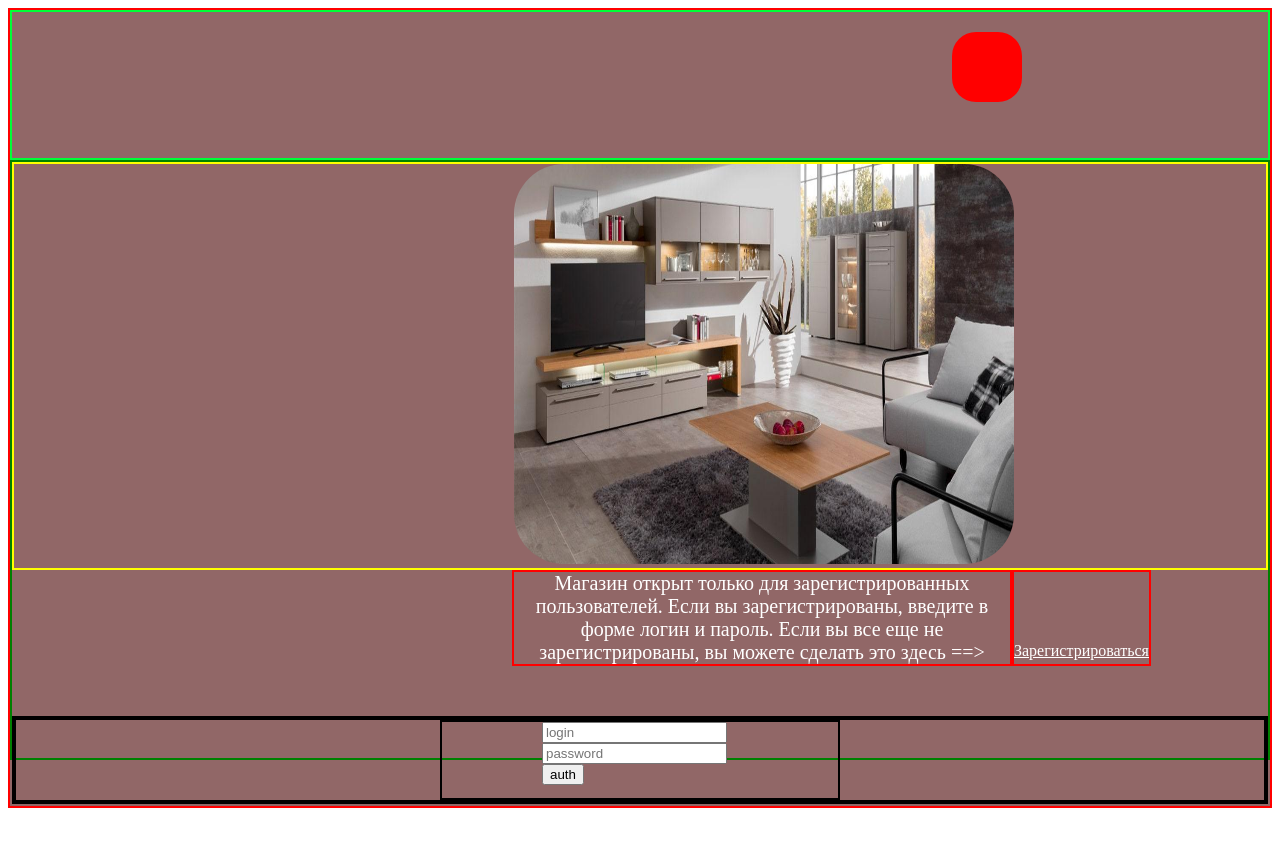
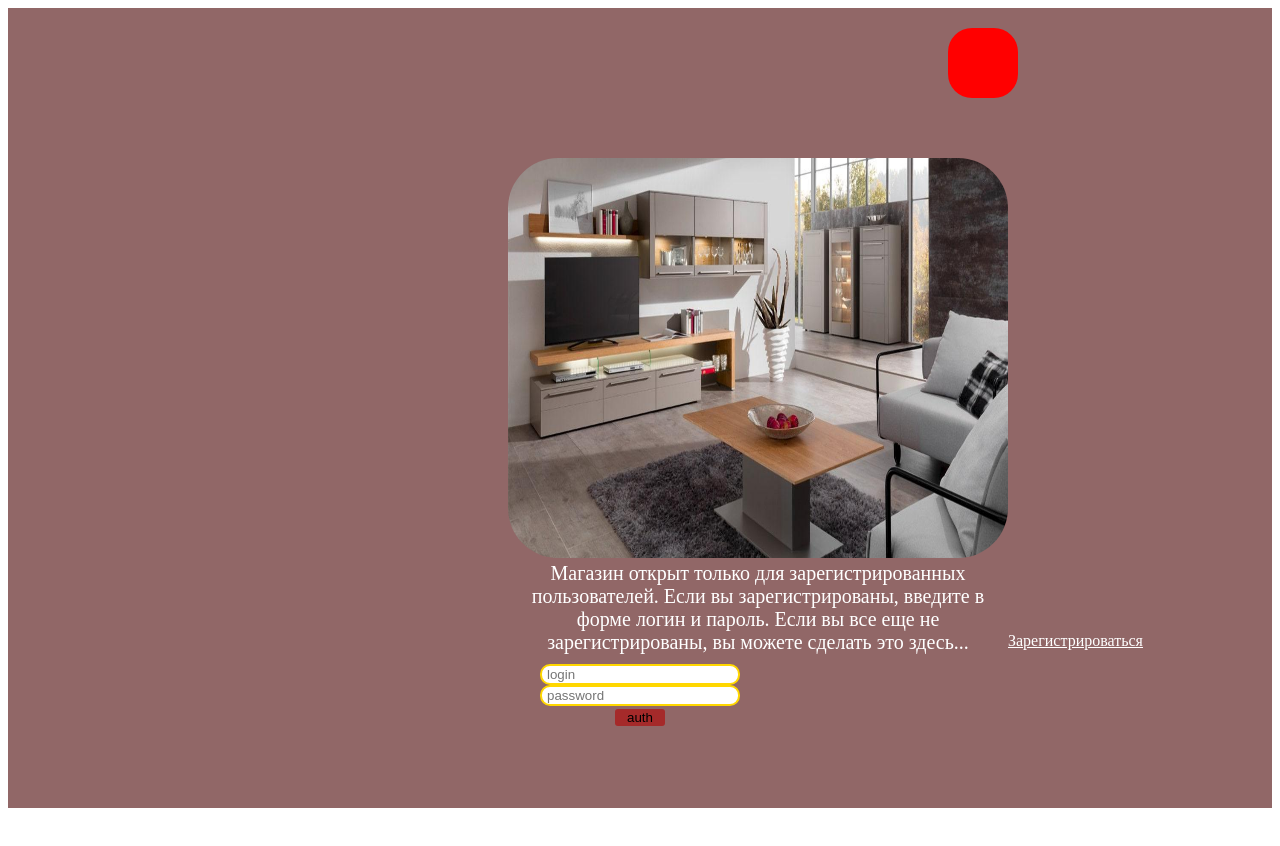
Before and after one commit to AnZoro1/frontend-online-furnuture-shop, a React (Create React App) app: page /login in a window 1280 px wide. Shown: the top 846 px of the page. Before the commit the page ends 816 px from the top, so only its background shows below. Built offline with nearby package versions, Linux system fonts and the light colour scheme.

Commit message:
finished SignIn component

```diff
--- a/src/components/authorization/SignIn.jsx
+++ b/src/components/authorization/SignIn.jsx
@@ -24,8 +24,6 @@ const SignIn = () => {
     dispatch(authSignIn({ login, password }))
   }
 
-
-
   if (error) {
     return <div>{error}</div>
   }
@@ -46,15 +44,18 @@ const SignIn = () => {
           <div className={styles.text}>
             Магазин открыт только для зарегистрированных пользователей. Если вы
             зарегистрированы, введите в форме логин и пароль. Если вы все еще не
-            зарегистрированы, вы можете сделать это здесь ==>
+            зарегистрированы, вы можете сделать это здесь...
           </div>{' '}
           <div className={styles.buttonDiv}>
-          <Link className={styles.link} to="/auth">Зарегистрироваться</Link>
+            <Link className={styles.link} to="/auth">
+              Зарегистрироваться
+            </Link>
           </div>
         </div>
         <div className={styles.formDiv}>
           <form action="" onSubmit={handleSignIn}>
             <input
+              className={styles.input1}
               type="text"
               value={login}
               placeholder="login"
@@ -62,17 +63,19 @@ const SignIn = () => {
             />
             <br />
             <input
+              className={styles.input1}
               type="password"
               value={password}
               placeholder="password"
               onChange={handlePassword}
             />
             <br />
-            <button type="submit">auth</button>
+            <button className={styles.buttonAuth} type="submit">
+              auth
+            </button>
           </form>
         </div>
       </main>
-      <footer></footer>
     </div>
   )
 }
--- a/src/components/authorization/SignIn.module.scss
+++ b/src/components/authorization/SignIn.module.scss
@@ -3,7 +3,7 @@
 }
 
 .main {
-  border: 2px solid red;
+
   width: 100%;
   background-color: rgb(145, 103, 103);
   width: 100wh;
@@ -12,7 +12,7 @@
   header {
     display: flex;
     height: 150px;
-    border: 2px solid rgb(0, 255, 55);
+
 
     .circle {
       width: 70px;
@@ -45,8 +45,8 @@
     }
   }
   main {
-    border: 2px solid green;
-    height: 600px;
+
+    height: 100%;
 
     .textAndButton {
       display: flex;
@@ -57,11 +57,11 @@
         margin-left: 500px;
         font-size: 20px;
         color: white;
-        border: 2px solid red;
+
       }
 
       .buttonDiv {
-        border: 2px solid red;
+
         margin-left: 0px;
         padding-top: 70px;
 
@@ -73,7 +73,7 @@
 
     .profileDiv {
       width: 100%;
-      border: 2px solid yellow;
+
 
       .imageProfile {
         margin-left: 500px;
@@ -84,16 +84,32 @@
     }
 
     .formDiv {
-      margin-top: 50px;
-      border: 4px solid black;
+      margin-top: 10px;
+
     }
 
     form {
-      border: 2px solid black;
+
       width: 400px;
       height: 80px;
       margin: auto;
       padding-left: 100px;
+
+      .input1 {
+        width: 200px;
+        border-radius: 10px;
+        padding-left: 5px;
+        border: 2px solid gold;
+      }
+
+      .buttonAuth {
+        margin-top: 3px;
+        width: 50px;
+        border-radius: 3px;
+        background-color: brown;
+        border: none;
+        margin-left: 75px;
+      }
     }
   }
 }
```
